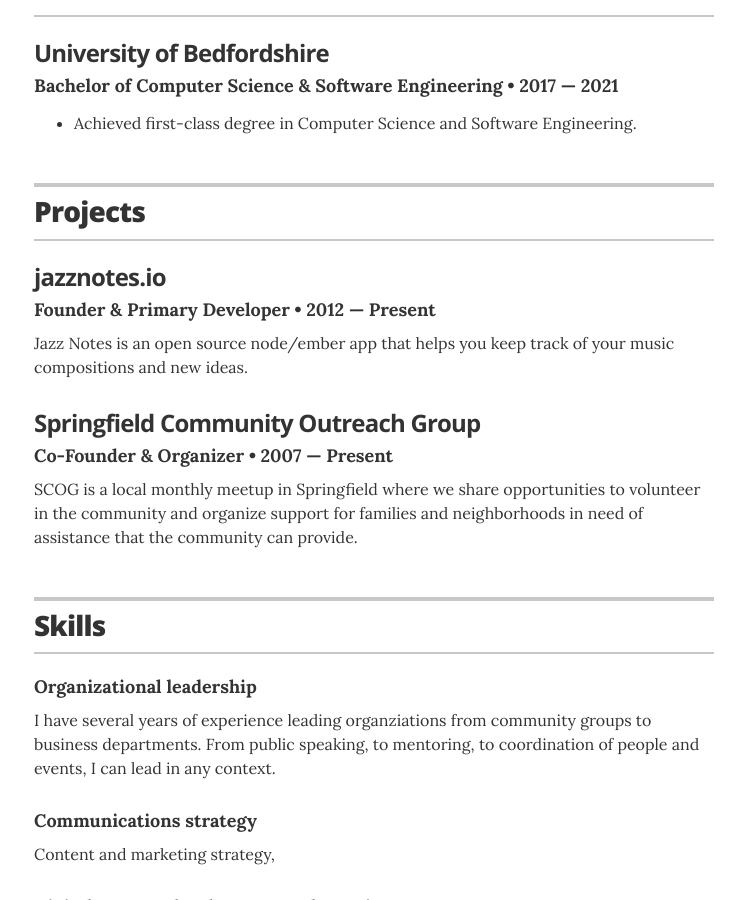
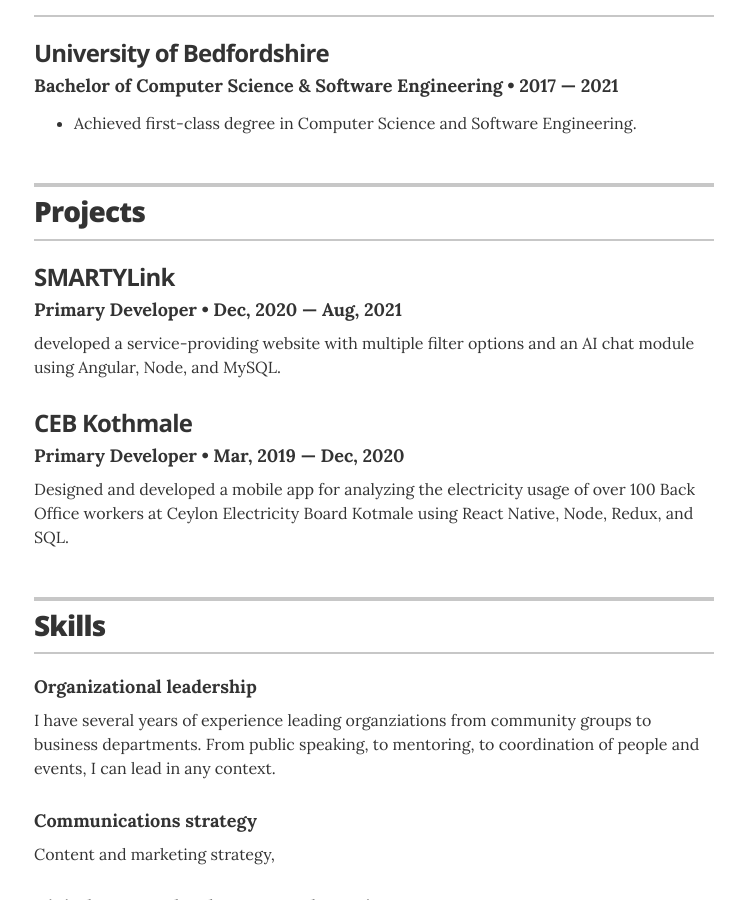
Before and after one commit to GihanMaheshWijesuriya/resume, a Jekyll site: the page built from index.html, in a window 1280 px wide and 900 px high, scrolled down 1809 px. Shown: the whole window, without its empty margins (266-1011 px from the left). Built offline with Jekyll 4.4.1, drawn with Linux system fonts in a browser that asks for light colours.

Commit message:
change config

```diff
--- a/_data/projects.yml
+++ b/_data/projects.yml
@@ -2,15 +2,16 @@
 # uncomment the urls if you wish to display them, and add your own URL
 
 # jazznotes.io
-- project: jazznotes.io
-  role: Founder & Primary Developer
-  duration: 2012 &mdash; Present
+- project: SMARTYLink
+  role: Primary Developer
+  duration: Dec, 2020 &mdash; Aug, 2021
   # url: "#"
-  description: Jazz Notes is an open source node/ember app that helps you keep track of your music compositions and new ideas.
+  description: developed a service-providing website with multiple filter options and an AI chat module using Angular, Node, and MySQL.
+
 
 # Springfield Community Outreach Group
-- project: Springfield Community Outreach Group
-  role: Co-Founder & Organizer
-  duration: 2007 &mdash; Present
+- project: CEB Kothmale
+  role: Primary Developer
+  duration: Mar, 2019 &mdash; Dec, 2020
   # url: "#"
-  description: SCOG is a local monthly meetup in Springfield where we share opportunities to volunteer in the community and organize support for families and neighborhoods in need of assistance that the community can provide.
+  description:  Designed and developed a mobile app for analyzing the electricity usage of over 100 Back Office workers at Ceylon Electricity Board Kotmale using React Native, Node, Redux, and SQL.
```
